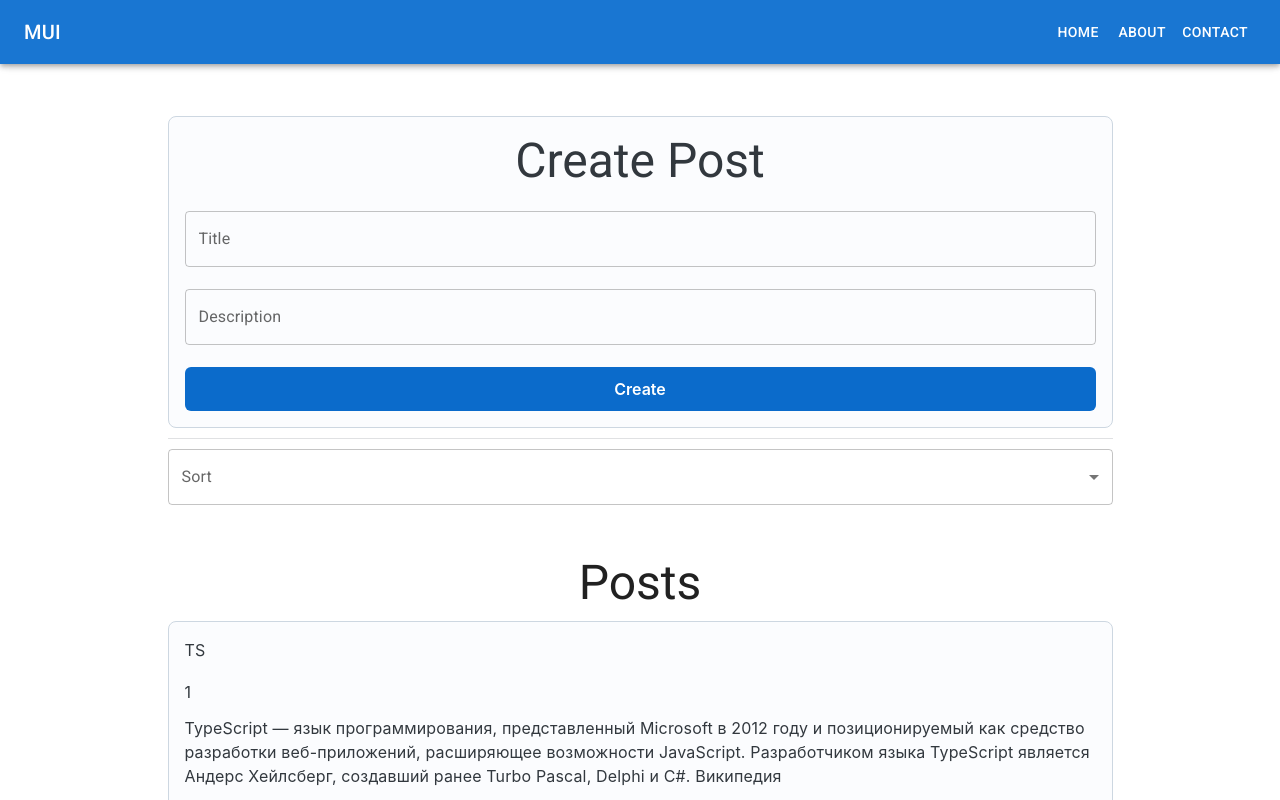
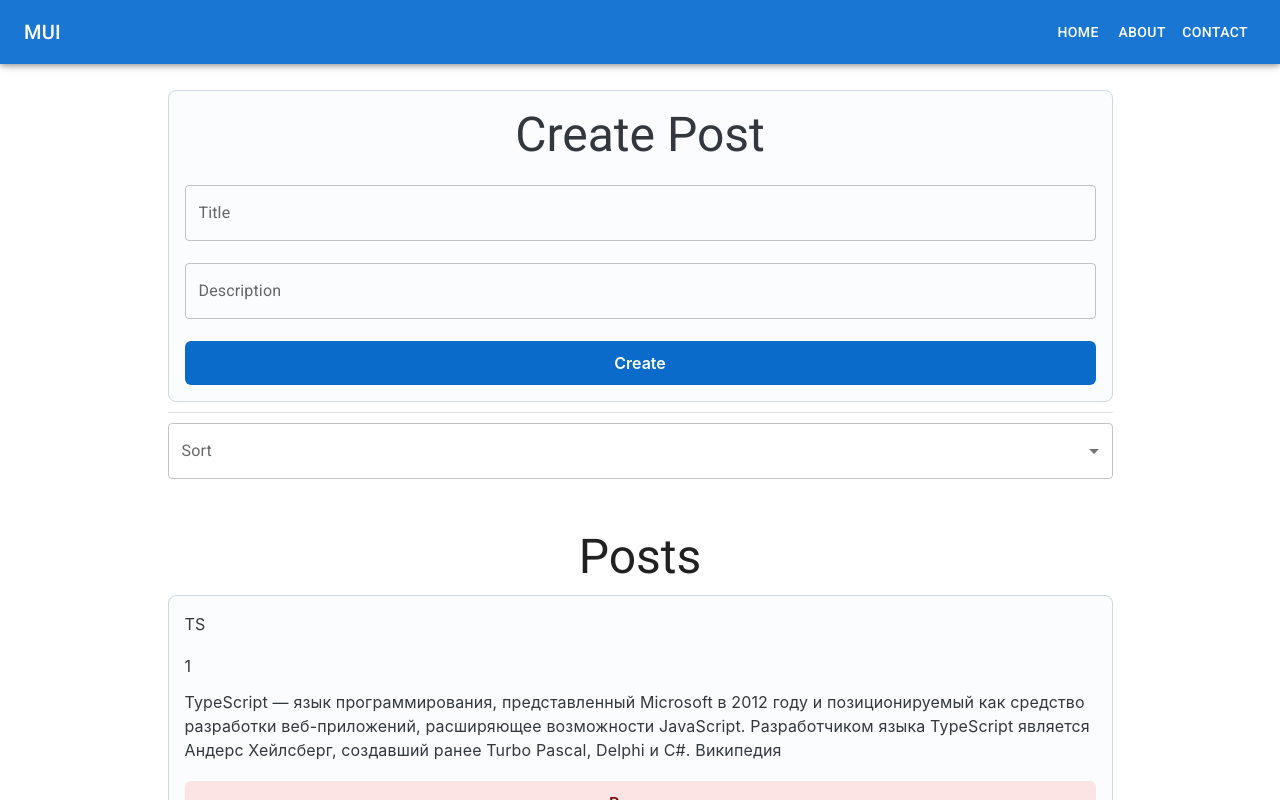
Before and after one commit to hoach-linux/hoach-blog, a React (Vite) app: page / in a window 1280 px wide. Shown: the top 800 px of the page. Built offline with nearby package versions, Linux system fonts and the light colour scheme.

Commit message:
recode css code

```diff
--- a/src/App.tsx
+++ b/src/App.tsx
@@ -7,6 +7,7 @@ import Form from "./components/Form";
 import Typography from "@mui/material/Typography";
 import PostSelect from "./components/PostSelect";
 import Navbar from "./components/Navbar";
+import Toolbar from "@mui/material/Toolbar";
 
 function App() {
   interface ISelectedSort {
@@ -72,6 +73,7 @@ function App() {
   return (
     <div className="App">
       <Navbar />
+      <Toolbar />
       <Form create={createPost} title="Create Post" />
       <Divider
         style={{ marginBottom: "10px" }}
--- a/src/index.css
+++ b/src/index.css
@@ -43,9 +43,6 @@ body {
 .paragraph {
   text-align: center;
 }
-.form {
-  margin-top: 100px;
-}
 .post .remove_button {
   margin-top: 7px;
 }
```
